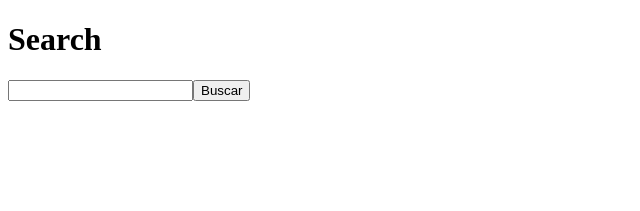
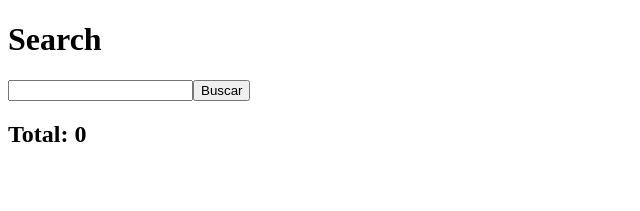
Before and after one commit to IagooCesaar/cursos-rocketseat-ignite-perfreact, a Next.js app: page / in a window 1280 px wide. Shown: the top 211 px of the page, without its empty margins (0-640 px from the left). Built offline with nearby package versions, Linux system fonts and the light colour scheme.

Commit message:
função para calcular preço total (lenta)

```diff
--- a/src/components/searchResults.tsx
+++ b/src/components/searchResults.tsx
@@ -10,8 +10,13 @@ interface SearchResultsProps {
 
 
 export function SearchResults({ results }: SearchResultsProps) {
+  const totalPrice = results.reduce((acc, product) => {
+    return acc + product.price;
+  }, 0);
+
   return (
     <div>
+      <h2>Total: {totalPrice}</h2>
       {results.map(product => {
         return (
           <ProductItem product={product} />
```
